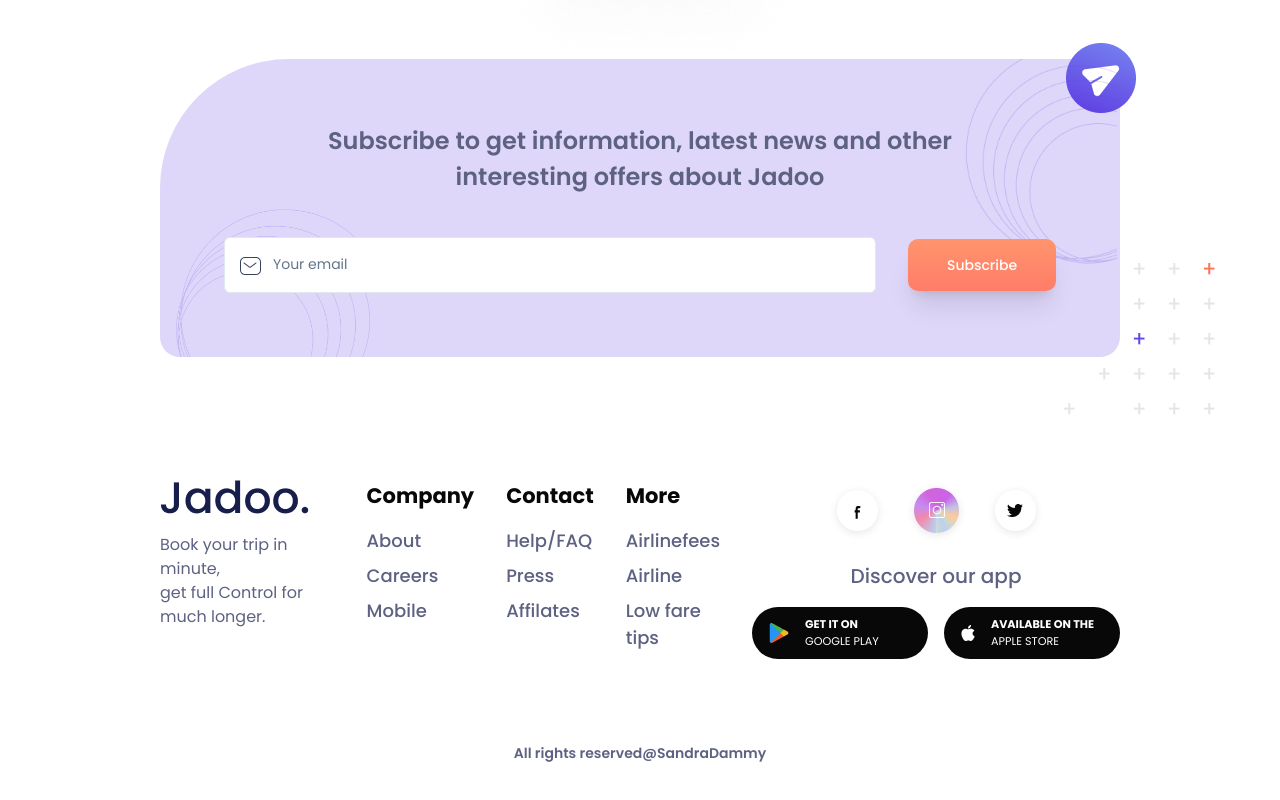
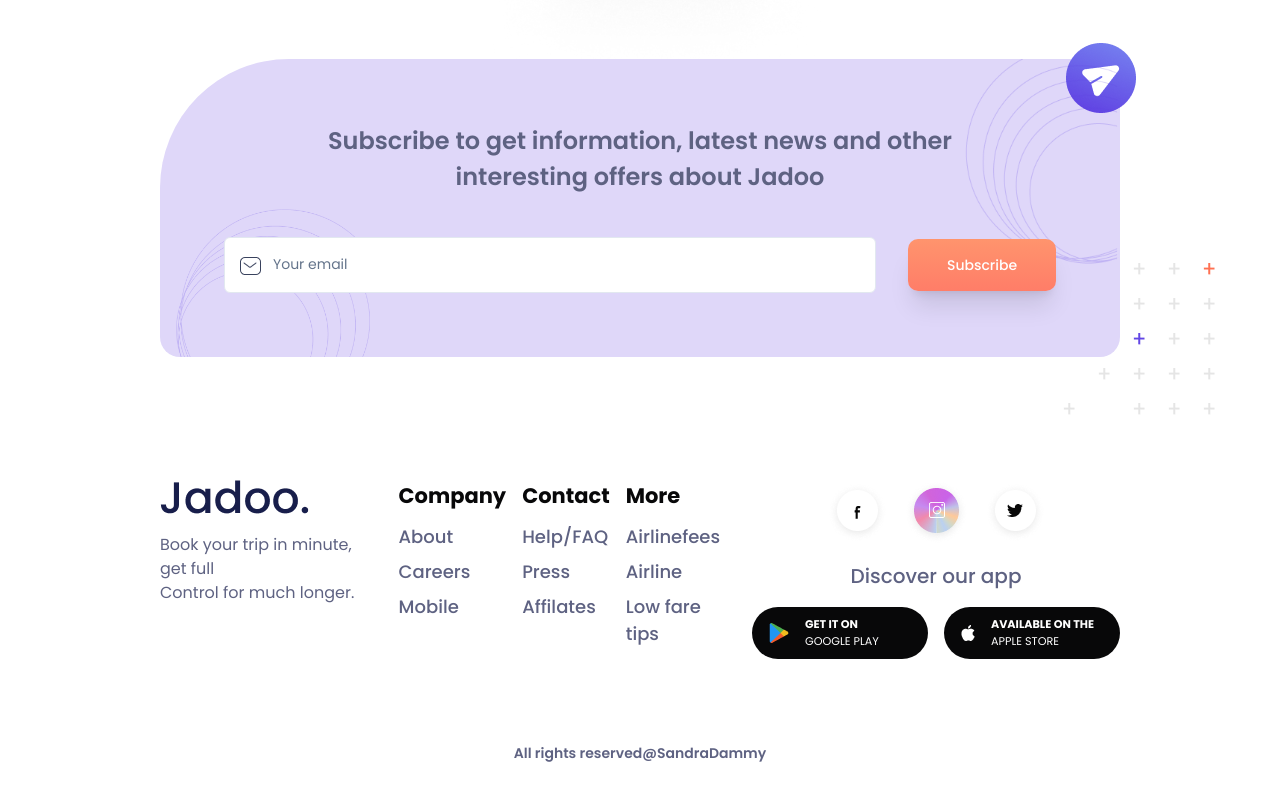
Before and after one commit to SandraDammy/TravelAgency, a Next.js app: page / in a window 1280 px wide. Shown: the part 3270-4070 px from the top of the page. Built offline with nearby package versions, Linux system fonts and the light colour scheme; a web font is replaced by a local one.

Commit message:
pageUpdate

```diff
--- a/app/components/section/FooterSection.tsx
+++ b/app/components/section/FooterSection.tsx
@@ -9,11 +9,11 @@ const FooterSection = () => {
             <img src="/images/logo-bottom.png" alt="footer logo" />
           </div>
           <p className="text-lightGray mt-[1.19rem] w-207">
-            Book your trip in minute,  <br /> get full Control for much longer.
+            Book your trip in minute, get full <br />Control for much longer.
           </p>
         </div>
-        <div className="flex gap-8 flex-grow justify-between">
-          <div className="flex flex-col gap-4">
+        <div className="flex gap-4 flex-grow justify-between">
+          <div className="flex flex-col gap-3">
             <p className="text-lightBlack font-[700] text-[1.3125rem]">
               Company
             </p>
@@ -28,7 +28,7 @@ const FooterSection = () => {
             </div>
           </div>
 
-          <div className="flex flex-col gap-4">
+          <div className="flex flex-col gap-3">
             <p className="text-lightBlack font-[700] text-[1.3125rem]">
               Contact
             </p>
@@ -43,7 +43,7 @@ const FooterSection = () => {
             </div>
           </div>
 
-          <div className="flex flex-col gap-4">
+          <div className="flex flex-col gap-3">
             <p className="text-lightBlack font-[700] text-[1.3125rem]">More</p>
             <div className="flex flex-col gap-2">
               <p className="text-lightGray text-[1.125rem] font-[500]">
```
